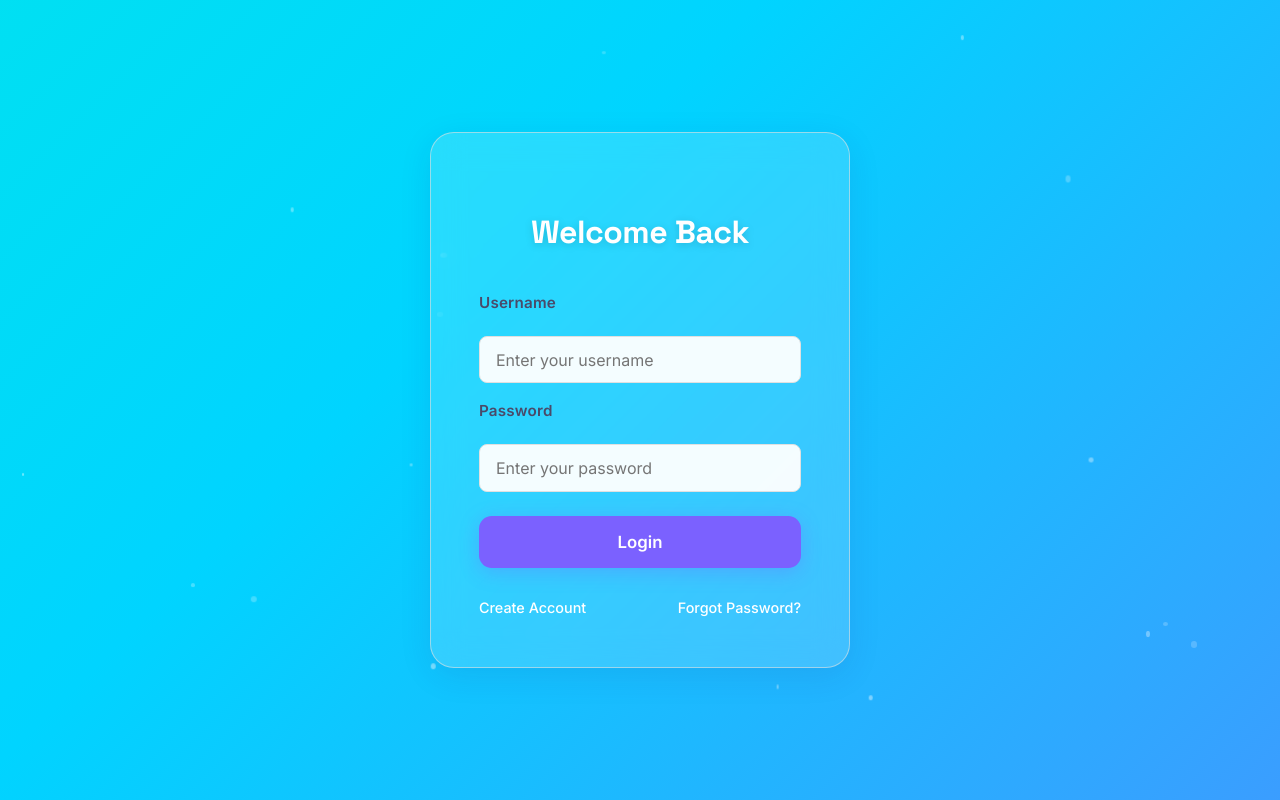
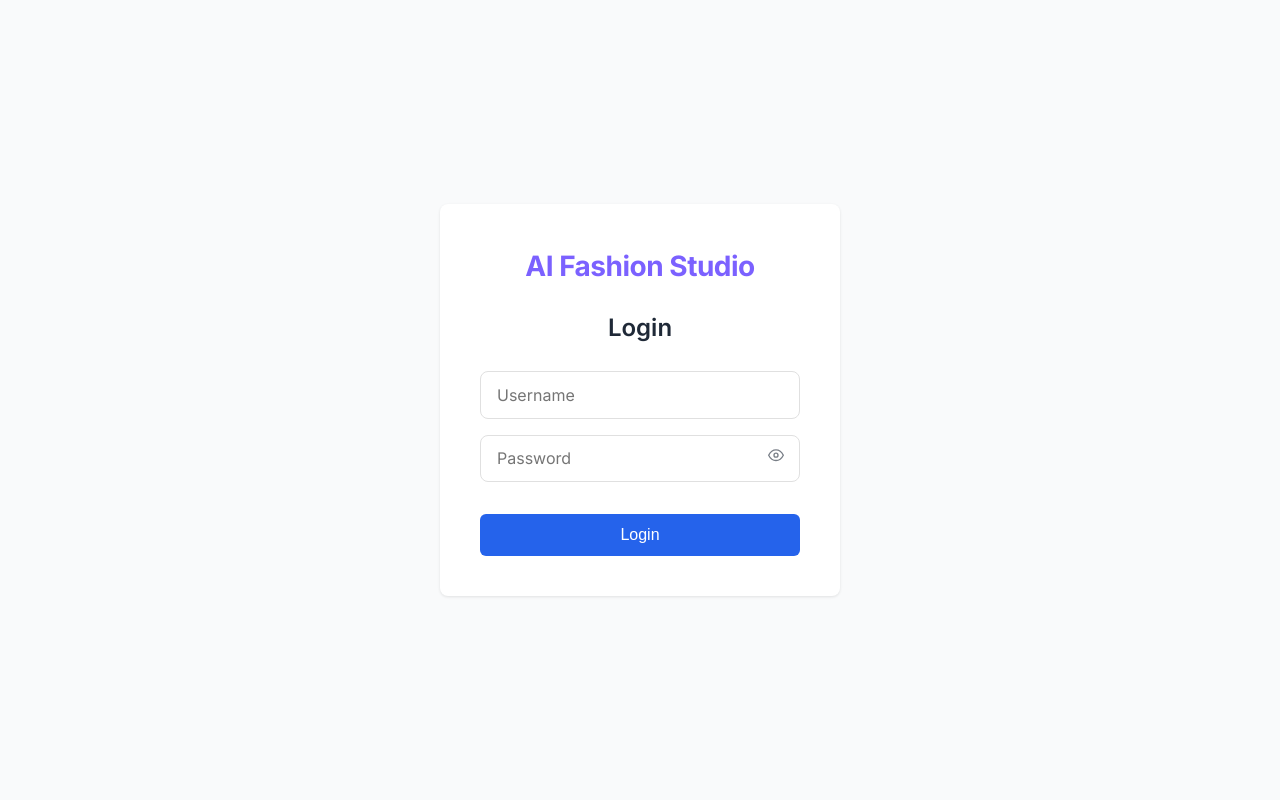
Before and after one commit to KanakamSasikalyan/react-frontend, a React (Create React App) app: page /login in a window 1280 px wide. Built offline with nearby package versions, Linux system fonts and the light colour scheme.

Commit message:
login updated

```diff
--- a/package.json
+++ b/package.json
@@ -15,6 +15,7 @@
     "react-dom": "^18.3.1",
     "react-draggable": "^4.4.6",
     "react-frontend": "file:",
+    "react-icons": "^5.5.0",
     "react-resizable": "^3.0.5",
     "react-router-dom": "^7.5.0",
     "react-scripts": "^5.0.1",
--- a/src/components/Dashboard/Dashboard.css
+++ b/src/components/Dashboard/Dashboard.css
@@ -79,13 +79,20 @@
   padding: 0.3rem 0;
 }
 
+.logout-btn{
+  color: white;
+  padding: 0.6rem 0.8rem;
+  background-color:  rgba(123, 97, 255, 0.7);
+  border-radius: 0.5rem;
+}
+
 .nav-link {
   color: var(--text-medium);
   text-decoration: none;
   font-family: 'Inter', sans-serif;
   font-weight: 600;
   font-size: 0.85rem;
-  padding: 0.6rem 1rem;
+  padding: 0.6rem 0.9rem;
   border-radius: 0.5rem;
   transition: all 0.3s cubic-bezier(0.4, 0, 0.2, 1);
   text-transform: uppercase;
--- a/src/components/Login/Login.css
+++ b/src/components/Login/Login.css
@@ -1,17 +1,14 @@
-/* Login.css - Enhanced Version */
-@import url('https://fonts.googleapis.com/css2?family=Inter:wght@300;400;500;600;700&family=Space+Grotesk:wght@500;700&display=swap');
+/* Login.css - Clean Professional Version with Enhancements */
+@import url('https://fonts.googleapis.com/css2?family=Inter:wght@300;400;500;600;700&display=swap');
 
 :root {
-  --primary-accent: #7B61FF;
-  --primary-accent-hover: #6A4EFF;
-  --secondary-accent: #00D4FF;
-  --text-dark: #1A1A2E;
-  --text-medium: #4A4A6A;
-  --text-light: #A1A1B5;
-  --white: #FFFFFF;
-  --glass-white: rgba(255, 255, 255, 0.92);
-  --glass-border: rgba(224, 224, 224, 0.6);
-  --glass-shadow: 0 8px 32px rgba(31, 38, 135, 0.1);
+  --primary-color: #2563eb;
+  --primary-hover: #1d4ed8;
+  --error-color: #dc2626;
+  --text-color: #1f2937;
+  --border-color: #d1d5db;
+  --bg-color: #f9fafb;
+  --brand-color: #7B61FF;
 }
 
 .login-container {
@@ -20,200 +17,116 @@
   align-items: center;
   min-height: 100vh;
   font-family: 'Inter', sans-serif;
-  background: linear-gradient(-45deg, #7B61FF, #00D4FF, #00FFD1, #7B61FF);
-  background-size: 400% 400%;
-  animation: gradientFlow 16s ease infinite;
-  position: relative;
-  overflow: hidden;
-}
-
-@keyframes gradientFlow {
-  0% { background-position: 0% 50%; }
-  50% { background-position: 100% 50%; }
-  100% { background-position: 0% 50%; }
+  background-color: var(--bg-color);
 }
 
 .login-form {
-  background: rgba(255, 255, 255, 0.15);
-  backdrop-filter: blur(16px);
-  -webkit-backdrop-filter: blur(16px);
-  padding: 3rem;
-  border-radius: 1.5rem;
-  border: 1px solid var(--glass-border);
-  box-shadow: var(--glass-shadow);
+  background: white;
+  padding: 2.5rem;
+  border-radius: 0.5rem;
+  box-shadow: 0 1px 3px rgba(0, 0, 0, 0.1);
   width: 100%;
-  max-width: 420px;
-  transition: all 0.4s cubic-bezier(0.16, 1, 0.3, 1);
-  z-index: 10;
+  max-width: 400px;
 }
 
-.login-form:hover {
-  transform: translateY(-5px);
-  box-shadow: 0 16px 48px rgba(0, 0, 0, 0.2);
-  background: rgba(255, 255, 255, 0.2);
+.brand-title {
+  text-align: center;
+  font-size: 1.75rem;
+  font-weight: 700;
+  color: var(--brand-color);
+  margin-bottom: 0.5rem;
+  letter-spacing: -0.5px;
 }
 
 .login-form h2 {
-  margin-bottom: 2rem;
-  font-size: 2rem;
-  color: var(--white);
+  margin-bottom: 1.5rem;
+  font-size: 1.5rem;
+  color: var(--text-color);
   text-align: center;
-  font-weight: 700;
-  font-family: 'Space Grotesk', sans-serif;
-  letter-spacing: -0.5px;
-  text-shadow: 0 2px 8px rgba(0, 0, 0, 0.15);
+  font-weight: 600;
 }
 
 .form-group {
-  margin-bottom: 1.5rem;
-}
-
-.form-group label {
-  display: block;
-  margin-bottom: 0.75rem;
-  font-size: 0.95rem;
-  color: var(--white);
-  font-weight: 500;
+  margin-bottom: 1rem;
+  position: relative;
 }
 
 .form-group input {
   width: 100%;
-  padding: 1rem 1.25rem;
-  background: rgba(255, 255, 255, 0.85);
-  border: 1px solid var(--glass-border);
-  border-radius: 0.8rem;
+  padding: 0.75rem 1rem;
+  border: 1px solid var(--border-color);
+  border-radius: 0.375rem;
   font-size: 1rem;
   font-family: 'Inter', sans-serif;
-  transition: all 0.3s cubic-bezier(0.4, 0, 0.2, 1);
-  color: var(--text-dark);
+  transition: border-color 0.2s;
+}
+
+.password-input input {
+  padding-right: 2.5rem;
+}
+
+.password-toggle {
+  position: absolute;
+  right: 1rem;
+  top: 50%;
+  transform: translateY(-50%);
+  cursor: pointer;
+  color: var(--text-color);
+  opacity: 0.6;
+  transition: opacity 0.2s;
+}
+
+.password-toggle:hover {
+  opacity: 1;
 }
 
 .form-group input:focus {
   outline: none;
-  background: var(--white);
-  border-color: var(--primary-accent);
-  box-shadow: 0 0 0 3px rgba(123, 97, 255, 0.3);
+  border-color: var(--primary-color);
+  box-shadow: 0 0 0 3px rgba(37, 99, 235, 0.1);
 }
 
 button[type="submit"] {
   width: 100%;
-  padding: 1rem;
-  background-color: var(--primary-accent);
-  color: var(--white);
+  padding: 0.75rem;
+  background-color: var(--primary-color);
+  color: white;
   border: none;
-  border-radius: 0.8rem;
-  font-size: 1.05rem;
-  font-weight: 600;
+  border-radius: 0.375rem;
+  font-size: 1rem;
+  font-weight: 500;
   cursor: pointer;
-  font-family: 'Inter', sans-serif;
-  transition: all 0.3s cubic-bezier(0.4, 0, 0.2, 1);
-  box-shadow: 0 4px 20px rgba(123, 97, 255, 0.3);
-  margin-top: 0.5rem;
+  transition: background-color 0.2s;
+  margin-top: 1rem;
 }
 
 button[type="submit"]:hover {
-  background-color: var(--primary-accent-hover);
-  transform: translateY(-2px);
-  box-shadow: 0 8px 30px rgba(123, 97, 255, 0.4);
+  background-color: var(--primary-hover);
 }
 
-.login-links {
-  display: flex;
-  justify-content: space-between;
-  margin-top: 1.75rem;
-  font-size: 0.9rem;
+button[type="submit"]:disabled {
+  background-color: #9ca3af;
+  cursor: not-allowed;
 }
 
-.login-links a {
-  color: var(--white);
-  text-decoration: none;
-  font-weight: 500;
-  transition: all 0.3s ease;
-  position: relative;
-}
-
-.login-links a::after {
-  content: '';
-  position: absolute;
-  bottom: -2px;
-  left: 0;
-  width: 0;
-  height: 1px;
-  background: var(--white);
-  transition: width 0.3s ease;
-}
-
-.login-links a:hover {
-  color: var(--white);
-}
-
-.login-links a:hover::after {
-  width: 100%;
-}
-
-/* Floating particles effect */
-.particles {
-  position: absolute;
-  top: 0;
-  left: 0;
-  width: 100%;
-  height: 100%;
-  z-index: 1;
-  overflow: hidden;
-}
-
-.particle {
-  position: absolute;
-  background: rgba(255, 255, 255, 0.6);
-  border-radius: 50%;
-  animation: float linear infinite;
-}
-
-@keyframes float {
-  0% { transform: translateY(0) translateX(0); }
-  50% { transform: translateY(-100px) translateX(100px); }
-  100% { transform: translateY(0) translateX(0); }
+.error-message {
+  color: var(--error-color);
+  background-color: rgba(220, 38, 38, 0.1);
+  padding: 0.75rem;
+  border-radius: 0.375rem;
+  margin-bottom: 1rem;
+  font-size: 0.875rem;
+  text-align: center;
 }
 
 /* Responsive adjustments */
-@media (max-width: 768px) {
+@media (max-width: 480px) {
   .login-form {
-    padding: 2rem;
+    padding: 1.5rem;
     margin: 1rem;
   }
 
-  .login-form h2 {
-    font-size: 1.8rem;
+  .brand-title {
+    font-size: 1.5rem;
   }
 }
-
-@media (max-width: 480px) {
-  .login-form {
-    padding: 1.75rem;
-  }
-
-  .login-links {
-    flex-direction: column;
-    gap: 0.75rem;
-    align-items: center;
-  }
-}
-
-/* Add this to your Login.css */
-.error-message {
-  background-color: rgba(255, 0, 0, 0.1);
-  color: #ff6b6b;
-  padding: 0.75rem 1rem;
-  border-radius: 0.5rem;
-  margin-bottom: 1.5rem;
-  border: 1px solid rgba(255, 0, 0, 0.2);
-  font-size: 0.9rem;
-  text-align: center;
-}
-
-button[type="submit"]:disabled {
-  background-color: var(--text-light);
-  cursor: not-allowed;
-  transform: none !important;
-  box-shadow: none !important;
-}
--- a/src/components/Login/Login.jsx
+++ b/src/components/Login/Login.jsx
@@ -2,16 +2,17 @@ import React, { useState, useEffect } from 'react';
 import { useNavigate } from 'react-router-dom';
 import './Login.css';
 import API_BASE_URL from '../../config/apiConfig';
+import { FiEye, FiEyeOff } from 'react-icons/fi';
 
 const Login = () => {
   const [username, setUsername] = useState('');
   const [password, setPassword] = useState('');
+  const [showPassword, setShowPassword] = useState(false);
   const [isLoading, setIsLoading] = useState(false);
   const [error, setError] = useState('');
   const navigate = useNavigate();
 
   useEffect(() => {
-    // Check if user is already logged in
     const isLoggedIn = localStorage.getItem('isLoggedIn');
     if (isLoggedIn === 'true') {
       navigate('/');
@@ -40,44 +41,24 @@ const Login = () => {
         throw new Error(errorData.message || 'Login failed');
       }
 
-      // Assuming your backend returns a token or user data
-      const data = await response.json();
-
-      // Store authentication state
       localStorage.setItem('isLoggedIn', 'true');
-      localStorage.setItem('user', JSON.stringify(data.user || { username }));
-
       navigate('/');
     } catch (error) {
-      console.error('Login error:', error);
       setError(error.message || 'Invalid username or password');
     } finally {
       setIsLoading(false);
     }
   };
 
+  const togglePasswordVisibility = () => {
+    setShowPassword(!showPassword);
+  };
+
   return (
     <div className="login-container">
-      <div className="particles">
-        {Array.from({ length: 20 }).map((_, i) => (
-          <div
-            key={i}
-            className="particle"
-            style={{
-              width: `${Math.random() * 5 + 2}px`,
-              height: `${Math.random() * 5 + 2}px`,
-              left: `${Math.random() * 100}%`,
-              top: `${Math.random() * 100}%`,
-              animationDuration: `${Math.random() * 20 + 10}s`,
-              animationDelay: `${Math.random() * 5}s`,
-              opacity: Math.random() * 0.5 + 0.3
-            }}
-          />
-        ))}
-      </div>
-
       <form onSubmit={handleSubmit} className="login-form">
-        <h2>Welcome Back</h2>
+        <div className="brand-title">AI Fashion Studio</div>
+        <h2>Login</h2>
 
         {error && (
           <div className="error-message">
@@ -86,34 +67,31 @@ const Login = () => {
         )}
 
         <div className="form-group">
-          <label>Username</label>
           <input
             type="text"
             value={username}
             onChange={(e) => setUsername(e.target.value)}
             required
-            placeholder="Enter your username"
+            placeholder="Username"
             disabled={isLoading}
           />
         </div>
-        <div className="form-group">
-          <label>Password</label>
+        <div className="form-group password-input">
           <input
-            type="password"
+            type={showPassword ? "text" : "password"}
             value={password}
             onChange={(e) => setPassword(e.target.value)}
             required
-            placeholder="Enter your password"
+            placeholder="Password"
             disabled={isLoading}
           />
+          <span className="password-toggle" onClick={togglePasswordVisibility}>
+            {showPassword ? <FiEyeOff /> : <FiEye />}
+          </span>
         </div>
         <button type="submit" disabled={isLoading}>
           {isLoading ? 'Logging in...' : 'Login'}
         </button>
-        <div className="login-links">
-          <a href="#" onClick={(e) => { e.preventDefault(); navigate('/signup'); }}>Create Account</a>
-          <a href="#" onClick={(e) => { e.preventDefault(); navigate('/forgot-password'); }}>Forgot Password?</a>
-        </div>
       </form>
     </div>
   );
```
